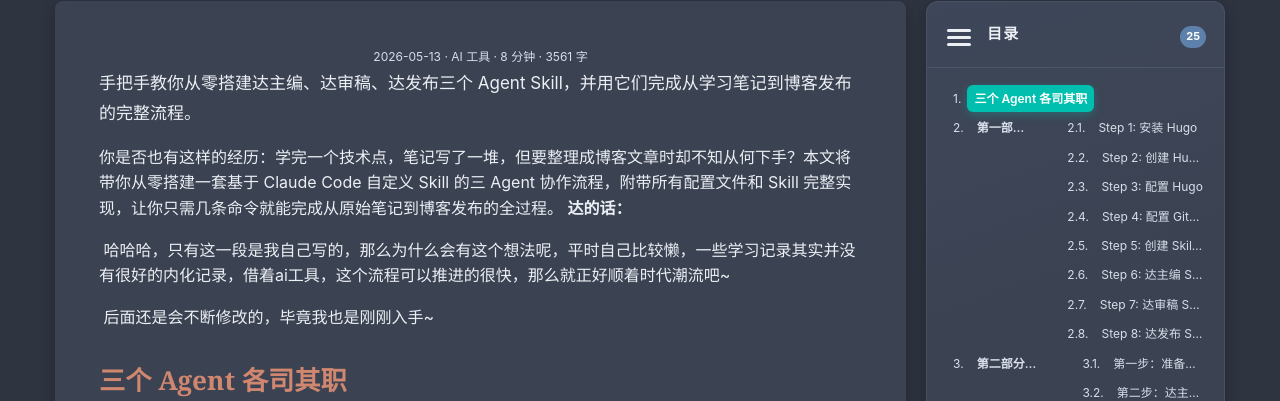
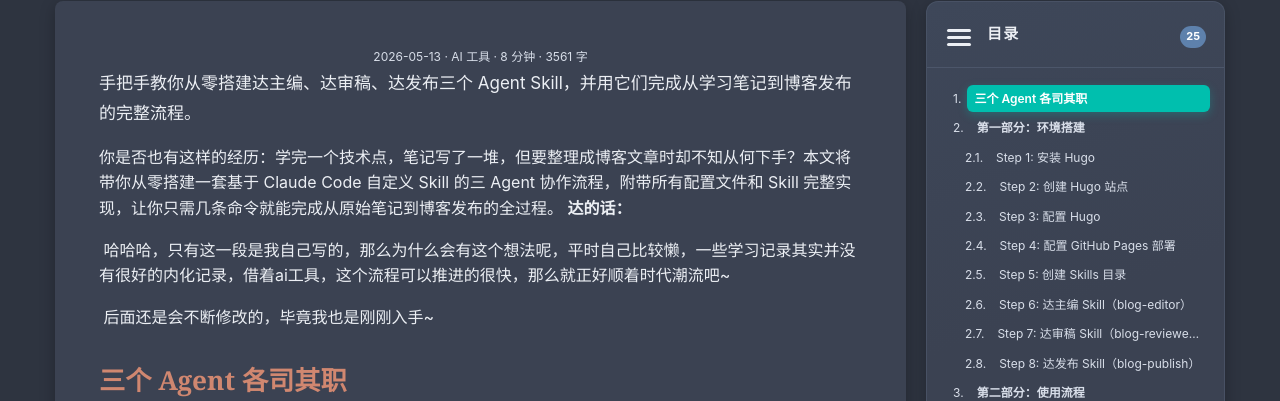
Before and after one commit to lizhengda0525-sudo/lizhengda0525-sudo.github.io, a Next.js app: page /post/agent-blog-tutorial in a window 1280 px wide. Shown: the part 399-800 px from the top of the page. Built offline with nearby package versions, Linux system fonts and the light colour scheme.

Commit message:
fix: stack nested article toc entries

```diff
--- a/app/globals.css
+++ b/app/globals.css
@@ -417,6 +417,10 @@ html[data-theme="light"] .article-toc-sidebar .toc-link:hover, html[data-theme="
 
 /* Compact outline: each heading owns one full row; nesting is a small, fixed cue. */
 .article-toc-sidebar .toc-content { padding: 6px 14px 8px; }
+.article-toc-sidebar .toc-item {
+  display: block;
+  min-width: 0;
+}
 .article-toc-sidebar .toc-item > ol,
 .article-toc-sidebar .toc-level-1 > ol,
 .article-toc-sidebar .toc-level-2 > ol,
```
